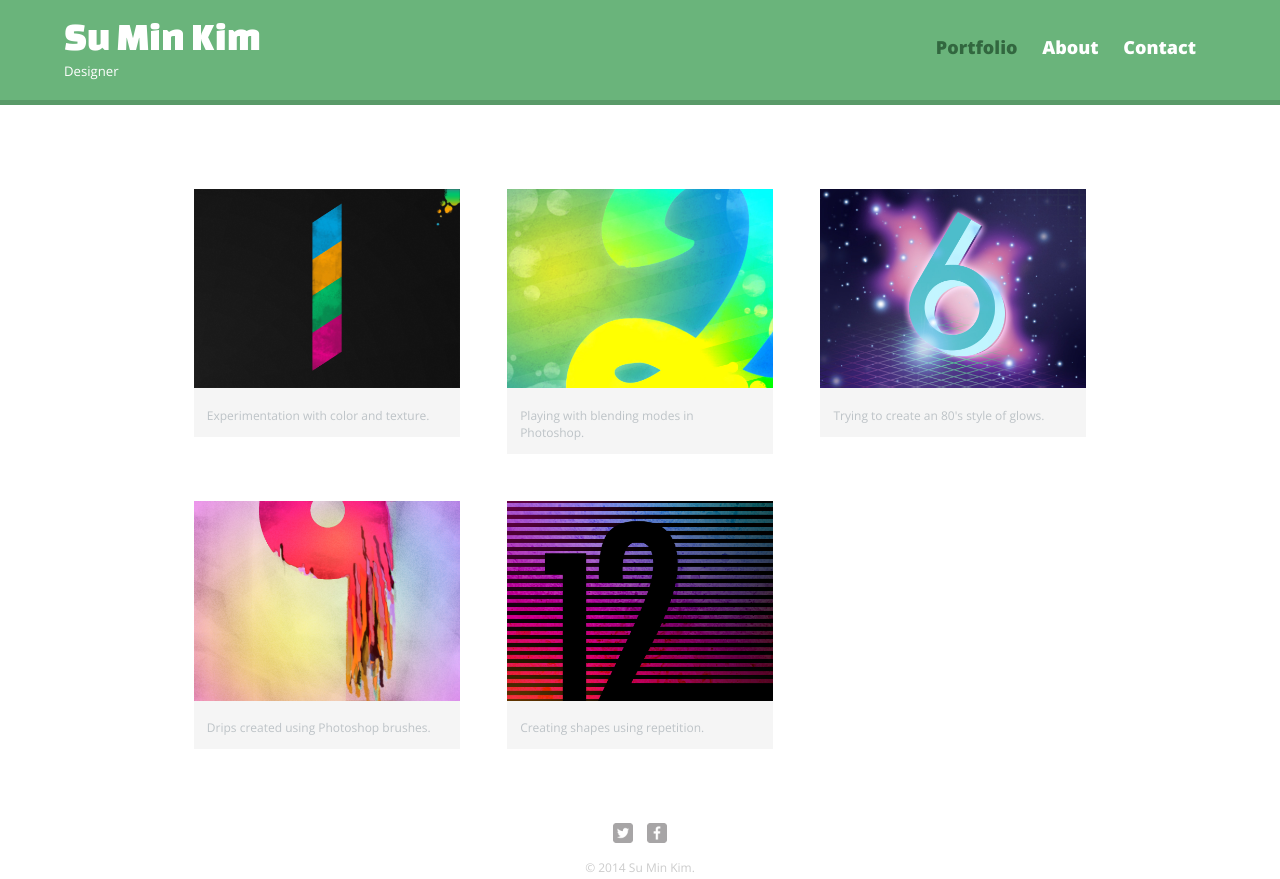
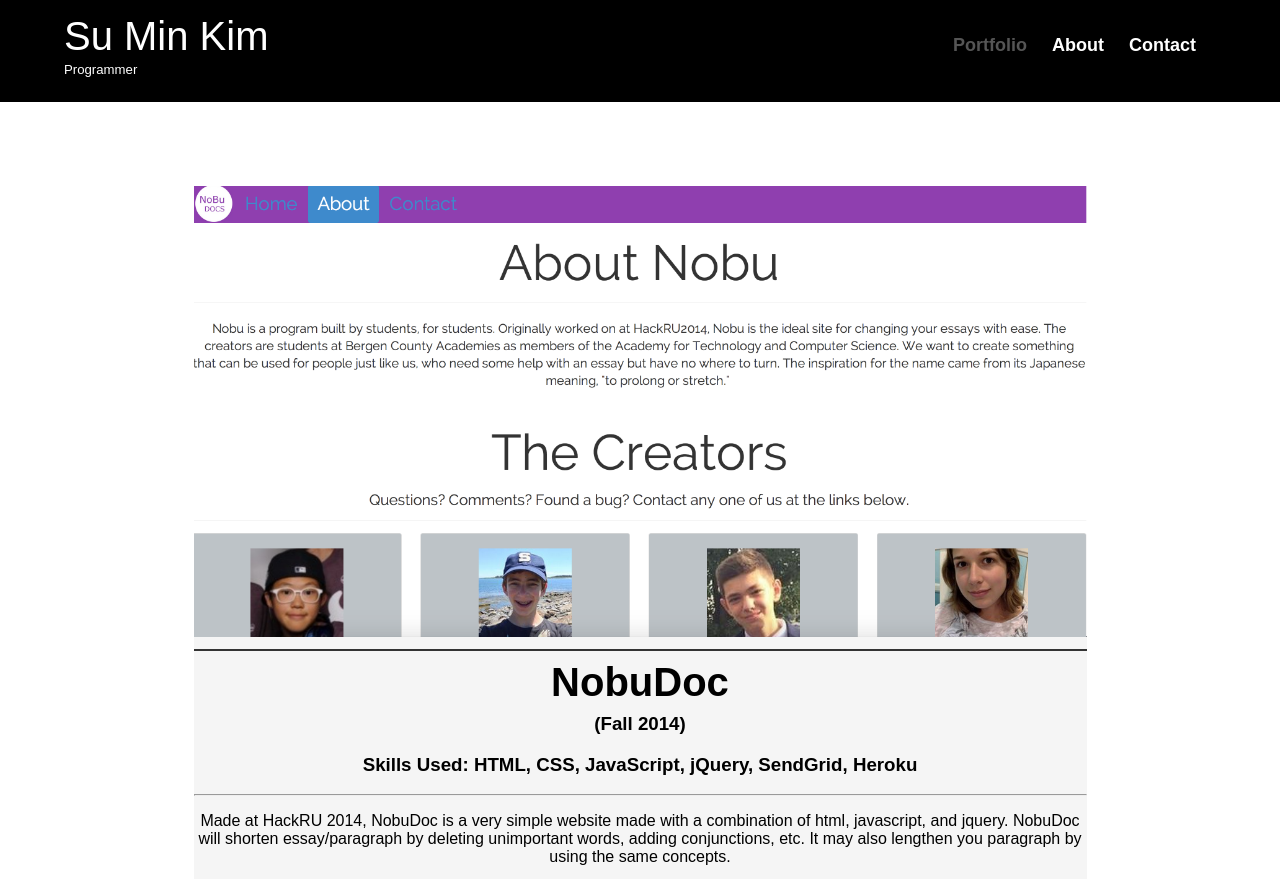
Before and after one commit to liamrahav/nimus0108.github.io, a plain HTML site: page index.html in a window 1280 px wide. Shown: the top 879 px of the page. Drawn offline with nearby package versions, Linux system fonts and the light colour scheme; a web font is replaced by a local one.

Commit message:
getting rid of treehouse

```diff
--- a/css/main.css
+++ b/css/main.css
@@ -3,7 +3,7 @@ GENERAL
 ***********************************/
 
 body {
-  font-family: 'Open Sans', sans-serif;
+  font-family: 'Roberto Slab', sans-serif;
 }
 
 #wrapper {
@@ -98,8 +98,8 @@ footer {
 }
 
 .social-icon {
-  width: 20px;
-  height: 20px;
+  width: 50px;
+  height: 50px;
   margin: 0 5px;
 }
 
@@ -109,28 +109,36 @@ footer {
 PAGE: PORTFOLIO
 ***********************************/
 
+#wrapper {
+    background-color: #fff;
+}
+
 #gallery {
-  margin: 0;
-  padding: 0;
-  list-style: none;
+    margin: 0;
+    padding: 0;
+    list-style: none;
+    text-align: center;
 }
 
 #gallery li {
   float: left;
-  width: 45%;
+  width: 95%;
   margin: 2.5%;
   background-color: #f5f5f5;
-  color: #bdc3c7;
+  color: #000;
 }
 
 #gallery li a p {
   margin: 0;
   padding: 5%;
   font-size: 0.75em;
-  color: #bdc3c7
 }
 
-
+.after-img{
+    height: 2px;
+    background-color: #333;
+    border: none;
+}
 
 /**********************************
 PAGE: ABOUT
@@ -179,6 +187,11 @@ PAGE: CONTACT
 .contact-info li.fb a {
     background-image: url('../img/facebook.png')
 }
+
+.contact-link:hover{
+    font-size: 1.25em;
+    color:
+}
 /**********************************
 COLORS
 ***********************************/
@@ -186,18 +199,18 @@ COLORS
 /* site body */
 body {
   background-color: #fff;
-  color: #999;
+  color: #000;
 }
 
 /* green header */
 header {
-  background: #6ab47b;
-  border-color: #599a68;
+  background: #000;
+  border-color: #333;
 }
 
 /* nav background on mobile */
 nav {
-  background: #599a68;
+  background: #333;
 }
 
 /* logo text */
@@ -205,9 +218,15 @@ h1, h2 {
   color: #fff;
 }
 
+/* project name */
+.project-name {
+    color: #000;
+    font-weight: bold;
+}
+
 /* links */
 a {
-  color: #6ab47b;
+  color: #525252;
 }
 
 /* nav link */
@@ -217,5 +236,5 @@ nav a, nav a:visited {
 
 /* selected nav link */
 nav a.selected, nav a:hover {
-  color: #32673f;
+  color: #555;
 }
--- a/css/responsive.css
+++ b/css/responsive.css
@@ -5,21 +5,23 @@
     ***********************************/
 
     #primary {
-        width: 50%;
+        width: 95%;
         float: left;
     }
 
+/*
     #secondary {
         width: 40%;
         float: right;
     }
+*/
 
     /**********************************
     PAGE: PORTFOLIO
     ***********************************/
 
     #gallery li {
-        width: 28.3333%;
+        width: 95%;
     }
 
     #gallery li:nth-child(4n) {
@@ -60,7 +62,7 @@
     }
 
     header {
-        border-bottom: 5px solid #599a68;
+        border-bottom: 5px solid #000;
         margin-bottom: 60px;
     }
 
--- a/index.html
+++ b/index.html
@@ -2,19 +2,19 @@
 <html>
   <head>
     <meta charset="utf-8">
-    <title>Su Min Kim | Designer</title>
+    <title>Su Min Kim | Programmer</title>
     <link rel="stylesheet" href="css/normalize.css">
-    <link href='http://fonts.googleapis.com/css?family=Changa+One|Open+Sans:400italic,700italic,400,700,800' rel='stylesheet' type='text/css'>
-    <link rel="stylesheet" href="css/main.css">
+      <link href='http://fonts.googleapis.com/css?family=Candal|Roboto+Slab:400,700' rel='stylesheet' type='text/css'>
+      <link rel="stylesheet" href="css/main.css">
     <link rel="stylesheet" href="css/responsive.css">
-      <meta name="viewport" content="width=device-width", initial-scale=1.0>
+    <meta name="viewport" content="width=device-width", initial-scale=1.0>
 
   </head>
   <body>
     <header>
       <a href="index.html" id="logo">
         <h1>Su Min Kim</h1>
-        <h2>Designer</h2>
+        <h2>Programmer</h2>
       </a>
       <nav>
         <ul>
@@ -28,39 +28,23 @@
       <section>
         <ul id = "gallery">
           <li>
-            <a href="img/numbers-01.jpg">
-              <img src="img/numbers-01.jpg" alt="">
-              <p>Experimentation with color and texture.</p>
+            <a href="http://nobudoc.me">
+              <img src="img/nobudoc.png" alt="">
+                <hr class="after-img">
+                <div class = "skills-used">
+                    <a href = "nobudoc.me"><h1 class = "project-name">NobuDoc</h1></a>
+                    <h3>(Fall 2014)</h3>
+                    <h3>Skills Used: HTML, CSS, JavaScript, jQuery, SendGrid, Heroku</h3>
+                    <hr>
+                    <p>Made at HackRU 2014, NobuDoc is a very simple website made with a combination of html, javascript, and jquery. NobuDoc will shorten essay/paragraph by deleting unimportant words, adding conjunctions, etc. It may also lengthen you paragraph by using the same concepts.</p>
+                <div>
             </a>
           </li>
-          <li>
-            <a href="img/numbers-02.jpg">
-              <img src="img/numbers-02.jpg" alt="">
-              <p>Playing with blending modes in Photoshop.</p>
-            </a>
-          </li>
-          <li>
-            <a href="img/numbers-06.jpg">
-              <img src="img/numbers-06.jpg" alt="">
-              <p>Trying to create an 80's style of glows.</p>
-            </a>
-          </li>
-          <li>
-            <a href="img/numbers-09.jpg">
-              <img src="img/numbers-09.jpg" alt="">
-              <p>Drips created using Photoshop brushes.</p>
-            </a>
-          </li>
-          <li>
-            <a href="img/numbers-12.jpg">
-              <img src="img/numbers-12.jpg" alt="">
-              <p>Creating shapes using repetition.</p>
-            </a>
-          </li>
+
         </ul>
       </section>
       <footer>
-        <a href="http://twitter.com/nickrp"><img src="img/twitter-wrap.png" alt="Twitter Logo" class = "social-icon"></a>
+        <a href="http://twitter.com/nimus0108"><img src="img/twitter-wrap.png" alt="Twitter Logo" class = "social-icon"></a>
         <a href="http://facebook.com/sumin.kim.144"><img src="img/facebook-wrap.png" alt="Facebook Logo" class = "social-icon"></a>
         <p>&copy; 2014 Su Min Kim.</p>
       </footer>
```
Also changed, not shown: about.html (+4 -4 lines), contact.html (+8 -7 lines), img/nobudoc.png (added).
